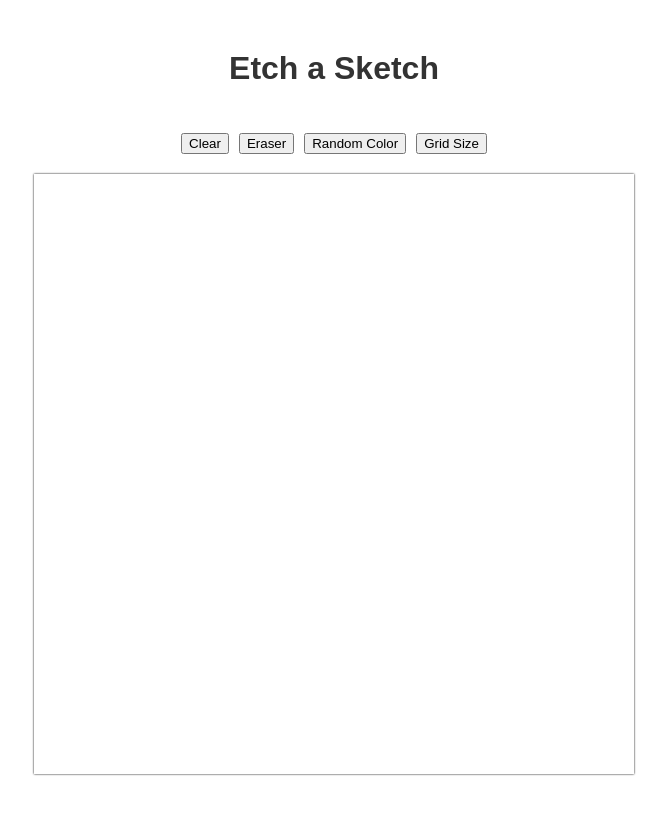
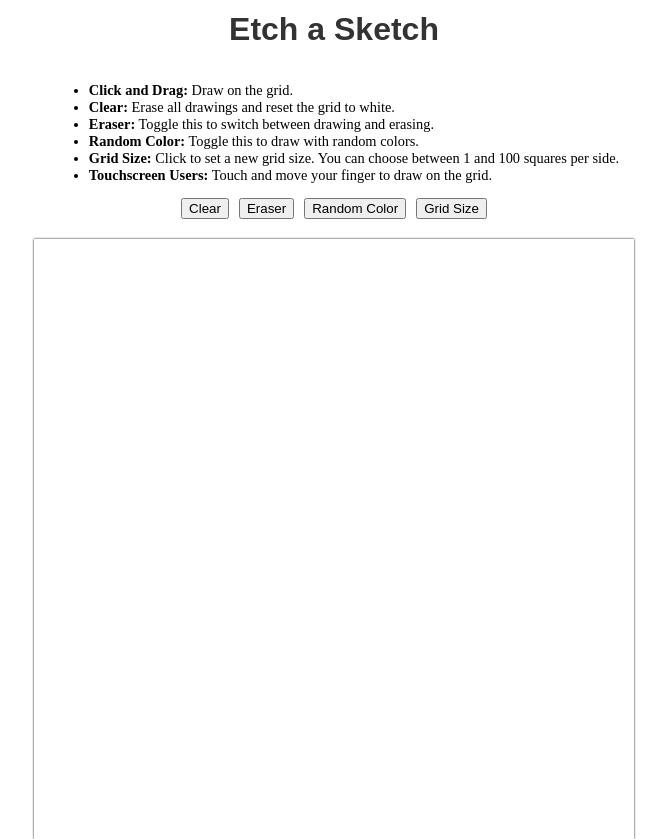
Before and after one commit to Graham4914/Etch-a-Sketch, a plain HTML site: page index.html in a window 1280 px wide. Shown: the whole page, without its empty margins (306-973 px from the left). Before the commit the page ends 800 px from the top, so only its background shows below. Drawn offline with Linux system fonts and the light colour scheme.

Commit message:
Add user instructions in main container for clarity and ease of use.

```diff
--- a/index.html
+++ b/index.html
@@ -10,6 +10,15 @@
   <h1 class="header">Etch a Sketch</h1>
 
   <div id="mainContainer">
+<ul style="font-size: 0.9em;">
+  <li><strong>Click and Drag:</strong> Draw on the grid.</li>
+  <li><strong>Clear:</strong> Erase all drawings and reset the grid to white.</li>
+  <li><strong>Eraser:</strong> Toggle this to switch between drawing and erasing.</li>
+  <li><strong>Random Color:</strong> Toggle this to draw with random colors.</li>
+  <li><strong>Grid Size:</strong> Click to set a new grid size. You can choose between 1 and 100 squares per side.</li>
+  <li><strong>Touchscreen Users:</strong> Touch and move your finger to draw on the grid.</li>
+</ul>
+
     <div id="controls">
       <button id="clearButton">Clear</button>
       <button id="eraserButton">Eraser</button>
```
